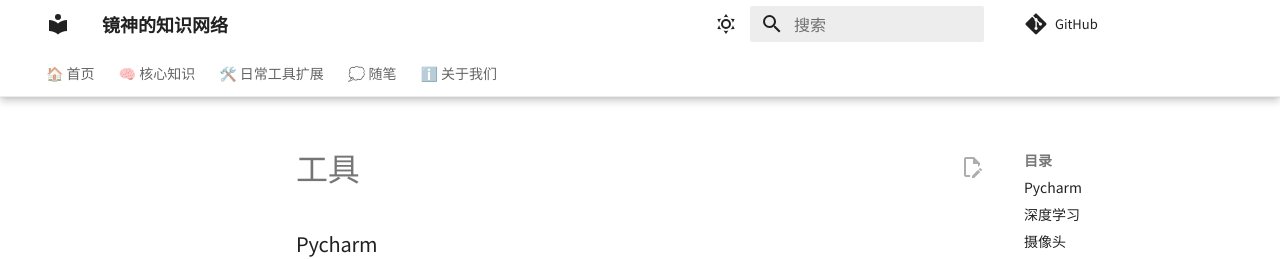
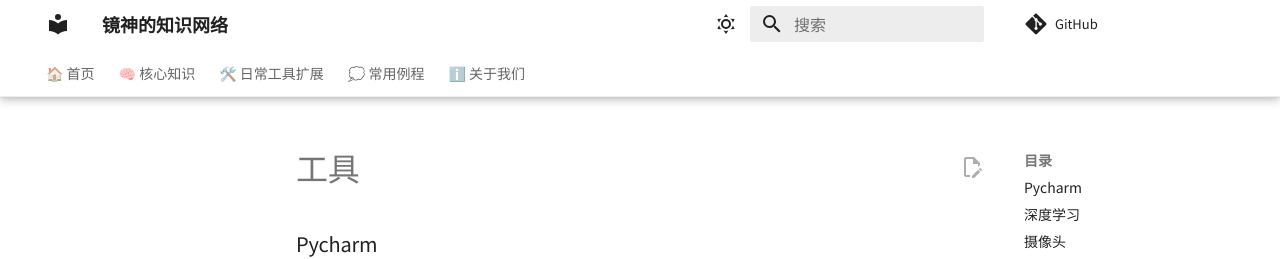
Before and after one commit to qingyaozhuozhang/qingyaozhuozhang.github.io, an MkDocs documentation site: the page built from docs/日常工具扩展/工具.md, in a window 1280 px wide. Shown: the top 259 px of the page. Built offline with MkDocs 1.6.1 and Material for MkDocs 9.7.7, drawn with Linux system fonts in a browser that asks for light colours; comment, search, counter and statistics services are not loaded.

Commit message:
添加基础内容

```diff
--- a/mkdocs.yml
+++ b/mkdocs.yml
@@ -131,6 +131,6 @@
                 - 类的封装和调用: navigation/ROS2/导航_支线/类的封装和调用.md
   - 🛠️ 日常工具扩展:
       - 工具资料源: Electrical/index.md
-  - 💭 随笔:
-      - 2024年随想: thoughts/2024.md
+  - 💭 常用例程:
+      - 例程: thoughts/2024.md
   - ℹ️ 关于我们: about.md
```
